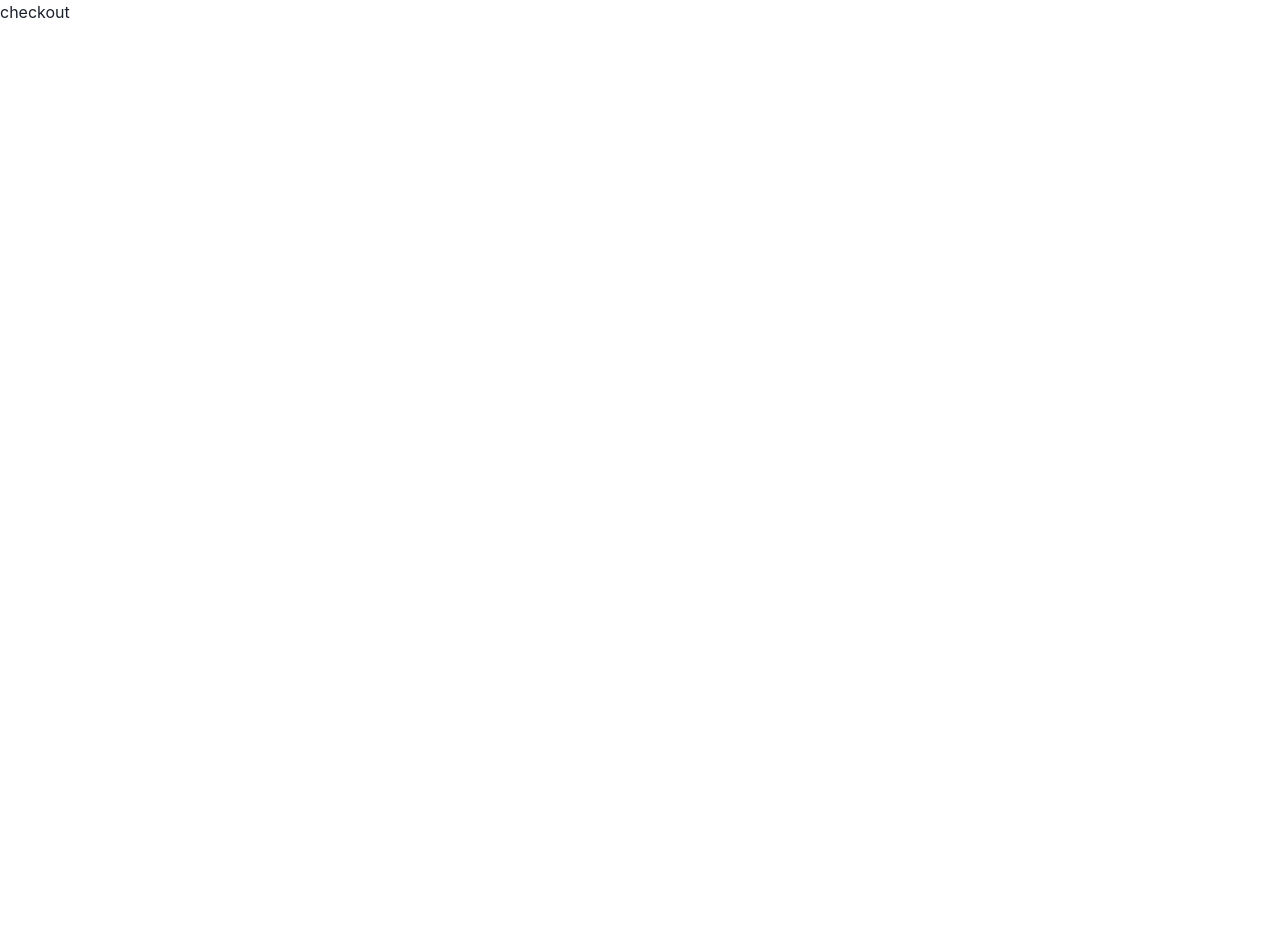
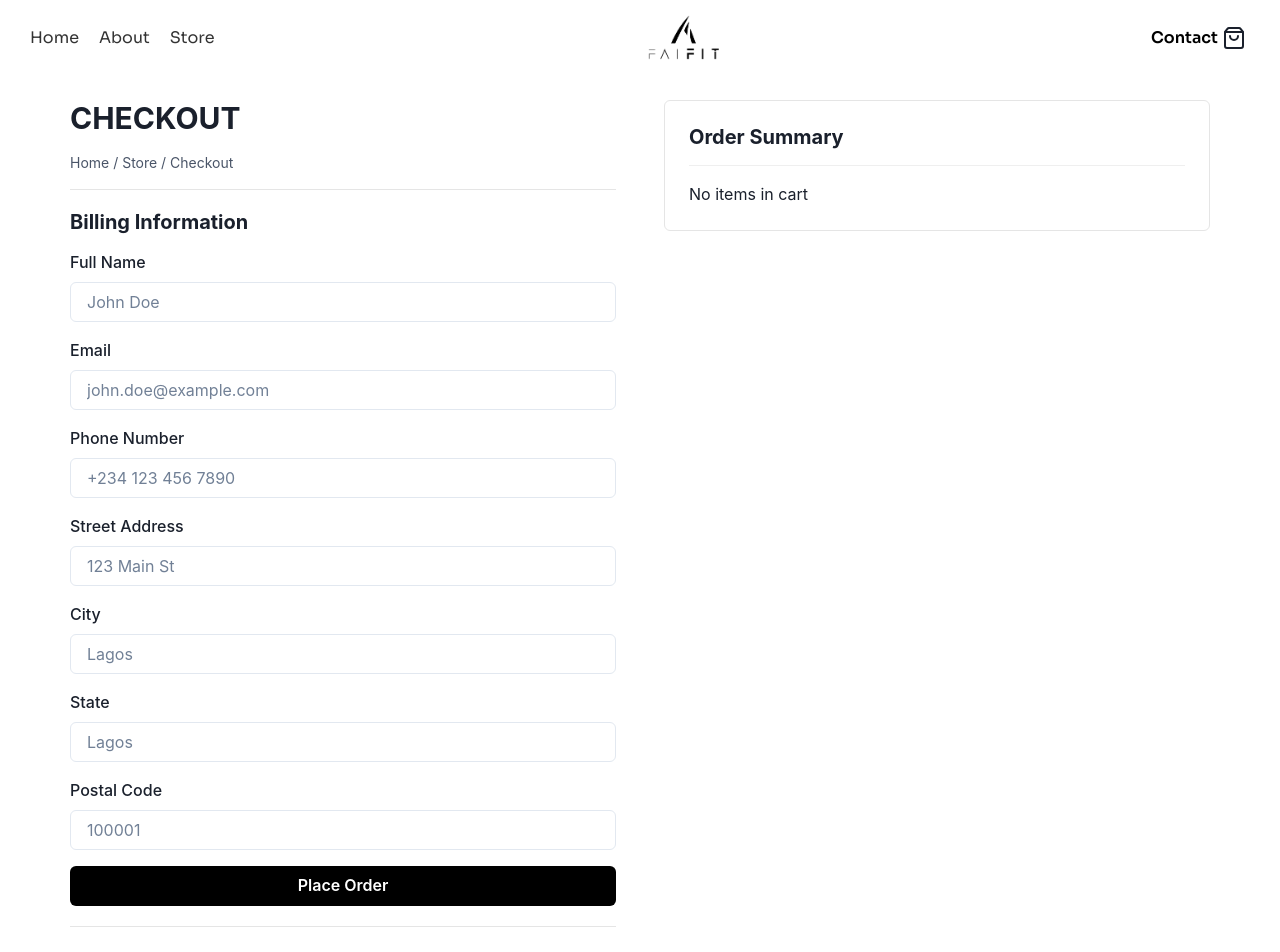
Before and after one commit to Owoyeleadedayo/faifit, a Next.js app: page /checkout in a window 1280 px wide. Shown: the top 952 px of the page. Before the commit the page ends 800 px from the top, so only its background shows below. Built offline with nearby package versions, Linux system fonts and the light colour scheme.

Commit message:
checkout page completed

```diff
--- a/app/checkout/page.tsx
+++ b/app/checkout/page.tsx
@@ -1,12 +1,280 @@
-import { Flex } from '@chakra-ui/react'
-import React from 'react'
+"use client";
 
-const page = () => {
-  return (
-    <>
-        <Flex>checkout</Flex>
-    </>
-  )
+import { useCart } from "@/app/context/CartContext";
+import {
+  Box,
+  Button,
+  FormControl,
+  FormLabel,
+  Input,
+  Text,
+  Grid,
+  GridItem,
+  VStack,
+  Heading,
+  Image,
+  Divider,
+  FormErrorMessage,
+  useToast,
+  Flex,
+} from "@chakra-ui/react";
+import { useState } from "react";
+import Footer from "../components/Footer";
+import NavBarforOthers from "../components/NavBarforOthers";
+
+interface CartItem {
+  id: number;
+  title: string;
+  img: string;
+  price: string; // Explicitly string
 }
 
-export default page
+interface FormData {
+  fullName: string;
+  email: string;
+  phone: string;
+  street: string;
+  city: string;
+  state: string;
+  postalCode: string;
+}
+
+const CheckoutPage = () => {
+  const { cart } = useCart(); // Cart items with price as string
+  const toast = useToast();
+
+  // Form state
+  const [formData, setFormData] = useState<FormData>({
+    fullName: "",
+    email: "",
+    phone: "",
+    street: "",
+    city: "",
+    state: "",
+    postalCode: "",
+  });
+
+  // Form errors
+  const [errors, setErrors] = useState<Partial<FormData>>({});
+
+  // Handle form input changes
+  const handleChange = (e: React.ChangeEvent<HTMLInputElement>) => {
+    const { name, value } = e.target;
+    setFormData((prev) => ({ ...prev, [name]: value }));
+    setErrors((prev) => ({ ...prev, [name]: "" }));
+  };
+
+  // Validate form
+  const validateForm = () => {
+    const newErrors: Partial<FormData> = {};
+    if (!formData.fullName) newErrors.fullName = "Full name is required";
+    if (!formData.email || !/\S+@\S+\.\S+/.test(formData.email))
+      newErrors.email = "Valid email is required";
+    if (!formData.phone) newErrors.phone = "Phone number is required";
+    if (!formData.street) newErrors.street = "Street address is required";
+    if (!formData.city) newErrors.city = "City is required";
+    if (!formData.state) newErrors.state = "State is required";
+    if (!formData.postalCode) newErrors.postalCode = "Postal code is required";
+    setErrors(newErrors);
+    return Object.keys(newErrors).length === 0;
+  };
+
+  // Handle form submission
+  const handleSubmit = (e: React.FormEvent) => {
+    e.preventDefault();
+    if (validateForm()) {
+      toast({
+        title: "Order Submitted",
+        description: "Your order has been received. Please make payment to the account below.",
+        status: "success",
+        duration: 5000,
+        isClosable: true,
+      });
+      setFormData({
+        fullName: "",
+        email: "",
+        phone: "",
+        street: "",
+        city: "",
+        state: "",
+        postalCode: "",
+      });
+    } else {
+      toast({
+        title: "Form Error",
+        description: "Please fill out all required fields correctly.",
+        status: "error",
+        duration: 5000,
+        isClosable: true,
+      });
+    }
+  };
+
+  // Calculate total price
+  const totalPrice = cart
+    .reduce((sum, item) => {
+      const priceStr = String(item.price).replace(/[, ]/g, "");
+      return sum + parseFloat(priceStr || "0");
+    }, 0)
+    .toLocaleString("en-NG", {
+      style: "currency",
+      currency: "NGN",
+    });
+
+  return (
+    <Box>
+      <NavBarforOthers />
+      <Grid
+        templateColumns={{ base: "1fr", md: "1fr 1fr" }}
+        gap={12}
+        px={{ base: "20px", md: "30px" }}
+        maxW="1200px"
+        mx="auto"
+        pt={'100px'}
+        pb={'80px'}
+      >
+        {/* User Info Form */}
+        <GridItem>
+          <VStack spacing={4} align="stretch">
+            <Heading size="lg" textTransform="uppercase">Checkout</Heading>
+            <Text fontSize="sm" color="gray.600">Home / Store / Checkout</Text>
+            <Box borderY="1px solid #e5e5e5" py="20px">
+              <Heading size="md" mb={4}>Billing Information</Heading>
+              <form onSubmit={handleSubmit}>
+                <VStack spacing={4}>
+                  <FormControl isInvalid={!!errors.fullName}>
+                    <FormLabel>Full Name</FormLabel>
+                    <Input
+                      name="fullName"
+                      value={formData.fullName}
+                      onChange={handleChange}
+                      placeholder="John Doe"
+                    />
+                    <FormErrorMessage>{errors.fullName}</FormErrorMessage>
+                  </FormControl>
+                  <FormControl isInvalid={!!errors.email}>
+                    <FormLabel>Email</FormLabel>
+                    <Input
+                      name="email"
+                      type="email"
+                      value={formData.email}
+                      onChange={handleChange}
+                      placeholder="john.doe@example.com"
+                    />
+                    <FormErrorMessage>{errors.email}</FormErrorMessage>
+                  </FormControl>
+                  <FormControl isInvalid={!!errors.phone}>
+                    <FormLabel>Phone Number</FormLabel>
+                    <Input
+                      name="phone"
+                      type="tel"
+                      value={formData.phone}
+                      onChange={handleChange}
+                      placeholder="+234 123 456 7890"
+                    />
+                    <FormErrorMessage>{errors.phone}</FormErrorMessage>
+                  </FormControl>
+                  <FormControl isInvalid={!!errors.street}>
+                    <FormLabel>Street Address</FormLabel>
+                    <Input
+                      name="street"
+                      value={formData.street}
+                      onChange={handleChange}
+                      placeholder="123 Main St"
+                    />
+                    <FormErrorMessage>{errors.street}</FormErrorMessage>
+                  </FormControl>
+                  <FormControl isInvalid={!!errors.city}>
+                    <FormLabel>City</FormLabel>
+                    <Input
+                      name="city"
+                      value={formData.city}
+                      onChange={handleChange}
+                      placeholder="Lagos"
+                    />
+                    <FormErrorMessage>{errors.city}</FormErrorMessage>
+                  </FormControl>
+                  <FormControl isInvalid={!!errors.state}>
+                    <FormLabel>State</FormLabel>
+                    <Input
+                      name="state"
+                      value={formData.state}
+                      onChange={handleChange}
+                      placeholder="Lagos"
+                    />
+                    <FormErrorMessage>{errors.state}</FormErrorMessage>
+                  </FormControl>
+                  <FormControl isInvalid={!!errors.postalCode}>
+                    <FormLabel>Postal Code</FormLabel>
+                    <Input
+                      name="postalCode"
+                      value={formData.postalCode}
+                      onChange={handleChange}
+                      placeholder="100001"
+                    />
+                    <FormErrorMessage>{errors.postalCode}</FormErrorMessage>
+                  </FormControl>
+                  <Button
+                    type="submit"
+                    bg="#000"
+                    color="white"
+                    w="full"
+                    _hover={{ bg: "gray.800" }}
+                  >
+                    Place Order
+                  </Button>
+                </VStack>
+              </form>
+            </Box>
+          </VStack>
+        </GridItem>
+
+        {/* Order Summary */}
+        <GridItem>
+          <VStack spacing={4} align="stretch" border="1px solid #e5e5e5" p={6} borderRadius="md">
+            <Heading size="md">Order Summary</Heading>
+            <Divider />
+            {cart.length === 0 ? (
+              <Text>No items in cart</Text>
+            ) : (
+              <VStack spacing={4} align="stretch">
+                {cart.map((item) => (
+                  <Flex key={item.id} align="center" gap={4}>
+                    <Image
+                      src={item.img}
+                      alt={item.title}
+                      boxSize="80px"
+                      objectFit="contain"
+                    />
+                    <Box>
+                      <Text fontWeight="bold">{item.title}</Text>
+                      <Text>₦{item.price}</Text>
+                    </Box>
+                  </Flex>
+                ))}
+                <Divider />
+                <Flex justify="space-between">
+                  <Text fontWeight="bold">Total:</Text>
+                  <Text>{totalPrice}</Text>
+                </Flex>
+                <Divider />
+                <Box>
+                  <Text fontWeight="bold" mb={2}>Payment Instructions</Text>
+                  <Text>Bank: Guaranty Trust Bank Plc</Text>
+                  <Text>Account Number: 0232738811</Text>
+                  <Text>Account Name: Ewa Wofai Egu</Text>
+                  <Text fontSize="sm" color="gray.600" mt={2}>
+                    Please make payment to the above account and contact us with proof of payment.
+                  </Text>
+                </Box>
+              </VStack>
+            )}
+          </VStack>
+        </GridItem>
+      </Grid>
+      <Footer />
+    </Box>
+  );
+};
+
+export default CheckoutPage;
```
